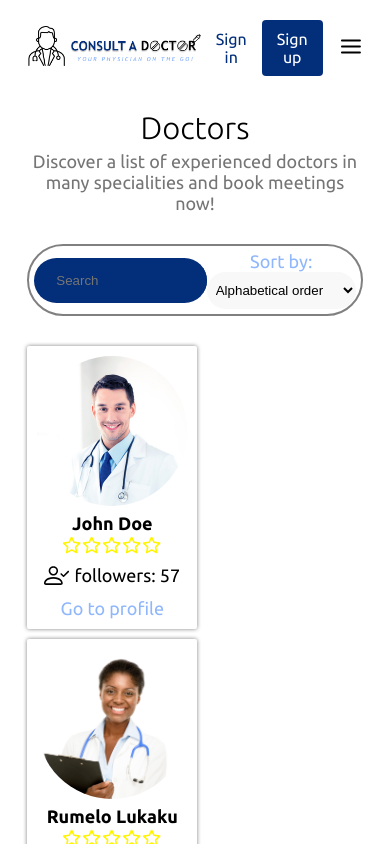
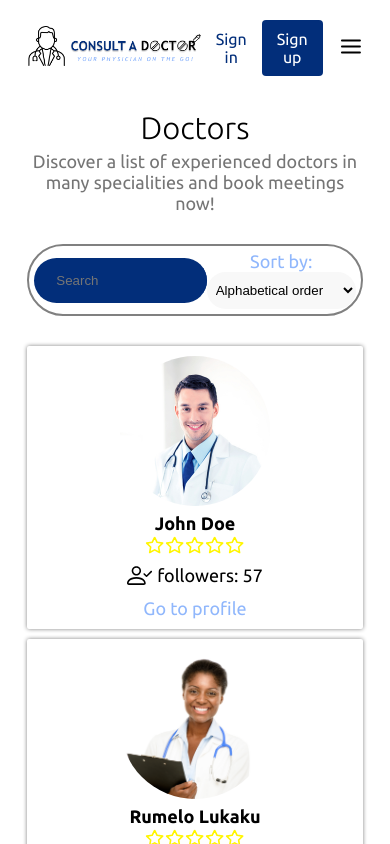
Before and after one commit to abedulaziz/Consult-a-doctor, a React (Create React App) app in the folder consult-a-doctor_frontend/: page /doctor/accounts in a window 390 px wide. Shown: the top 844 px of the page. Built offline with nearby package versions, Linux system fonts and the light colour scheme.

Commit message:
Frontend: adding favicon to the application and implmenet media queries for doctors page component

```diff
--- a/consult-a-doctor_frontend/src/App.css
+++ b/consult-a-doctor_frontend/src/App.css
@@ -668,6 +668,26 @@ header .menu {
   color: var(--second-theme-color);
 }
 
+/* media queries */
+@media (max-width: 905px) {
+  .doctors .doctors_content .doctor-cards .card {
+    flex-basis: calc((100% /3) - (20px / 3));
+  }
+}
+
+@media (max-width: 745px) {
+  .doctors .doctors_content .doctor-cards .card {
+    flex-basis: calc(50% - (10px / 2));
+  }
+}
+
+@media (max-width: 500px) {
+  .doctors .doctors_content .doctor-cards .card {
+    flex-basis: 100%;
+  }
+}
+
+
 /* ------------------------------------------------ */
 /* ----------------- end doctors ----------------- */
 /* ------------------------------------------------ */
```
Also changed, not shown: consult-a-doctor_frontend/src/assets/brand/tab_logo.png (deleted), 1 other file (tests, documents, lock files or other folders).
